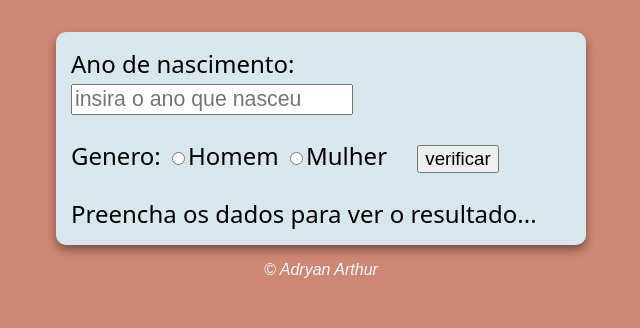
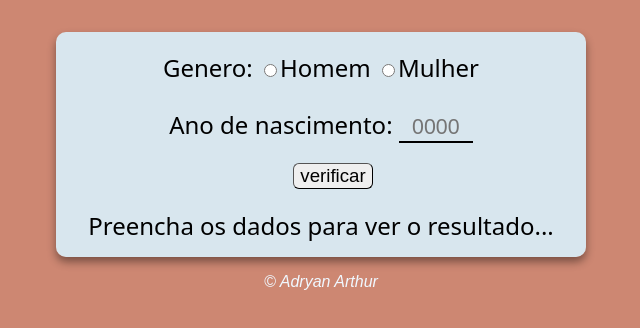
Before and after one commit to AdryanArthur/VerificadorDeIdade, a plain HTML site: page index.html in a window 1280 px wide. Shown: the part 100-428 px from the top of the page, without its empty margins (319-959 px from the left). Drawn offline with Linux system fonts and the light colour scheme.

Commit message:
pequenos ajustes
mudei a aparência e posição dos inputs para melhor acessibilidade

```diff
--- a/index.html
+++ b/index.html
@@ -12,14 +12,13 @@
         <h1>Verificador de idade</h1>
     </header>
     <section>
-        <div>
-            <label for="anoNasc">Ano de nascimento: <input type="number" name="anoNasc" id="anoNasc" placeholder="insira o ano que nasceu" min="0"></label><br>
+        <div id="inputs">
             <p>Genero:
-            <label for="H"><input type="radio" name="genero" value="1" id="H" >Homem</label>
-            <label for="M"><input type="radio" name="genero" value="2" id="M">Mulher</label>
+                <label><input type="radio" name="genero" value="1" id="H" >Homem</label>
+                <label><input type="radio" name="genero" value="2" id="M" placeholder="Mulher">Mulher</label>
+            </p>
+            <label for="anoNasc">Ano de nascimento: <input type="number" name="anoNasc" id="anoNasc" placeholder="0000"></label><br>
             <input id="btnEnviar" type="button" value="verificar" onclick="verificar()">
-            </p>
-
         </div>
         <div id="res">
             Preencha os dados para ver o resultado...
--- a/src/estilo.css
+++ b/src/estilo.css
@@ -14,14 +14,34 @@ section{
     padding: 15px;
     width: 500px;
     margin: auto;
+    text-align: center;
     box-shadow: 0px 5px 8px rgba(0, 0, 0, 0.404);
 
+    #inputs{
+        margin-top: -20px;
+        margin-bottom: 20px;
+    }
     #anoNasc{
+        background: none;
+        border: none;
+        border-bottom: 2px solid black;
+        text-align: center;
+        width: 70px;
         font-size: 16pt;
     }
+    #anoNasc:focus{
+        outline-style: none;
+    }
     #btnEnviar{
+        border-width: 1px;
+        border-radius: 6px;
+        margin-top: 20px;
         margin-left: 24px;
         font-size: 14pt;
+    }
+    input[type="number"]::-webkit-inner-spin-button,::-webkit-outer-spin-button {
+        -webkit-appearance: none;
+        margin: 0;
     }
 }
 footer{
--- a/src/instrucoes.js
+++ b/src/instrucoes.js
@@ -6,7 +6,7 @@ function verificar(){
     var anoAtual = new Date().getFullYear()
 
     if(anoNasc <= 0 || anoNasc > anoAtual || !generoEscolhido[0].checked && !generoEscolhido[1].checked){
-        alert("[ERRO] verifique os dados inseridos e tente novamente!")
+        alert("[ERRO] verifique se os dados foram inseridos corretamente e tente novamente!")
     }
     else{
         var image = document.createElement("img")
@@ -25,7 +25,7 @@ function verificar(){
                 fxEtaria = "adulto"
                 image.src = "./images/foto-adulto-m.png"
             }else{ //velho
-                fxEtaria = "idosa"
+                fxEtaria = "idoso"
                 image.src = "./images/foto-velho-m.png"
             }
         }
```
